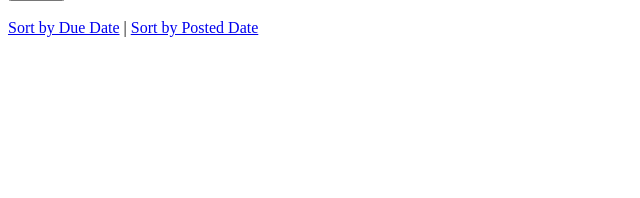
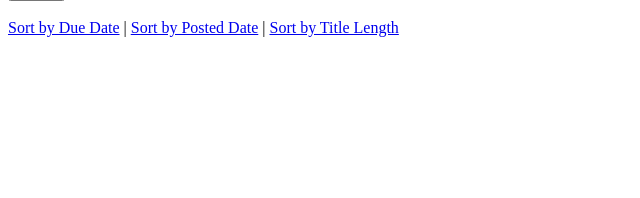
Before and after one commit to s1f10230123/django-test-exercise, a Django app: page / in a window 1280 px wide. Shown: the part 212-410 px from the top of the page, without its empty margins (0-640 px from the left). Run offline with Django 5.2, Linux system fonts and the light colour scheme; data that the repository does not hold is empty.

Commit message:
add: title.length

```diff
--- a/todo/templates/todo/index.html
+++ b/todo/templates/todo/index.html
@@ -29,7 +29,8 @@
 
     <div>
       <a href="{% url 'index' %}?order=due">Sort by Due Date</a> |
-      <a href="{% url 'index' %}?order=post">Sort by Posted Date</a>
+      <a href="{% url 'index' %}?order=post">Sort by Posted Date</a> |
+      <a href="{% url 'index' %}?order=title_length">Sort by Title Length</a>
     </div>
 
     {% for task in tasks %}
@@ -49,5 +50,4 @@
     </div>
     {% endfor %}
   </body>
-
 </html>
--- a/todo/views.py
+++ b/todo/views.py
@@ -2,9 +2,8 @@ from django.shortcuts import render, redirect
 from django.http import Http404
 from django.utils.timezone import make_aware
 from django.utils.dateparse import parse_datetime
+from django.db.models.functions import Length
 from todo.models import Task
-# Create your views here.
-
 
 def index(request):
     if request.method == 'POST':
@@ -12,8 +11,11 @@ def index(request):
                     due_at=make_aware(parse_datetime(request.POST['due_at'])))
         task.save()
 
-    if request.GET.get('order') == 'due':
+    order = request.GET.get('order', 'post')
+    if order == 'due':
         tasks = Task.objects.order_by('due_at')
+    elif order == 'title_length':
+        tasks = Task.objects.annotate(title_length=Length('title')).order_by('title_length')
     else:
         tasks = Task.objects.order_by('-posted_at')
 
@@ -22,7 +24,6 @@ def index(request):
     }
     return render(request, 'todo/index.html', context)
 
-
 def detail(request, task_id):
     try:
         task = Task.objects.get(pk=task_id)
@@ -30,17 +31,18 @@ def detail(request, task_id):
         raise Http404("Task does not exist")
 
     context = {
-        'task' : task,
+        'task': task,
     }
     return render(request, 'todo/detail.html', context)
 
-def close(request,task_id):
+def close(request, task_id):
     try:
-        task=Task.objects.get(pk=task_id)
+        task = Task.objects.get(pk=task_id)
     except Task.DoesNotExist:
-        raise Http404("Task dose not exist")
-    task.completed=True
+        raise Http404("Task does not exist")
+    task.completed = True
     task.save()
+    return redirect(index)
 
 def update(request, task_id):
     try:
@@ -54,10 +56,9 @@ def update(request, task_id):
         return redirect(detail, task_id)
 
     context = {
-            "task" : task
+            "task": task
     }
     return render(request, "todo/edit.html", context)
-
 
 def delete(request, task_id):
     try:
```
